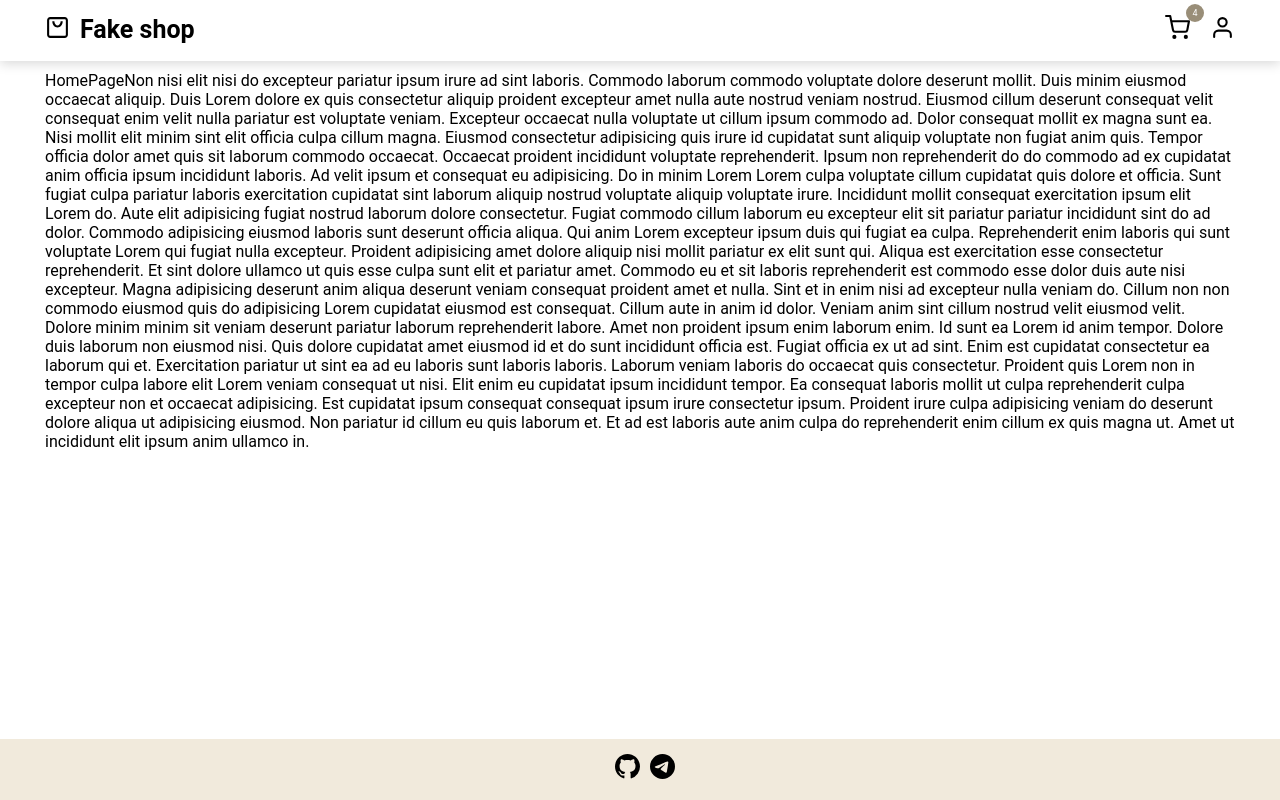
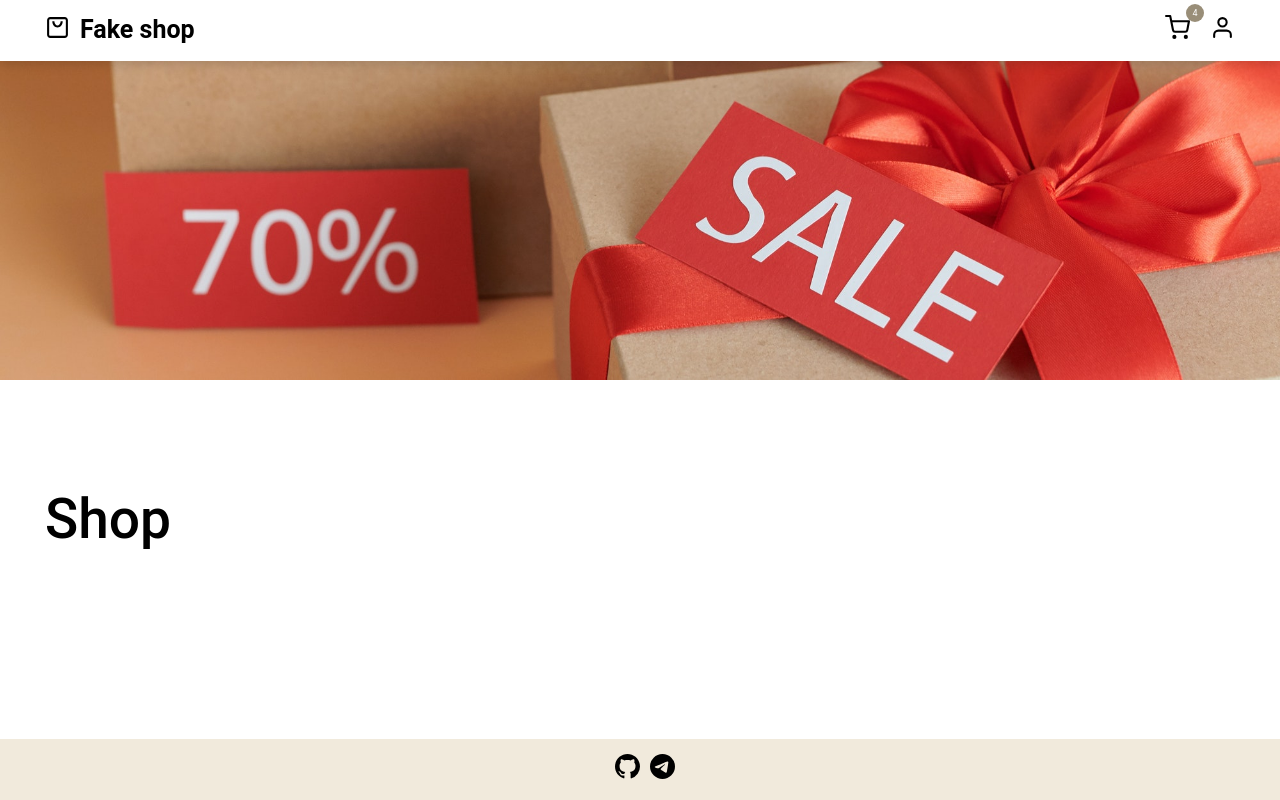
Before and after one commit to AlexLukoyanov/fake_shop_react_ts_rtk, a React (Create React App) app: page / in a window 1280 px wide. Built offline with nearby package versions, Linux system fonts and the light colour scheme.

Commit message:
feat: added main photo for home page

```diff
--- a/src/components/header/Header.module.scss
+++ b/src/components/header/Header.module.scss
@@ -23,7 +23,7 @@
     font-size: 20px;
   }
 
-  h1 {
+  h2 {
     margin: 0 0 0 10px;
     font-size: 20px;
 
@@ -39,7 +39,7 @@
       font-size: 25px;
     }
 
-    h1 {
+    h2 {
       font-size: 25px;
     }
   }
--- a/src/components/header/Header.tsx
+++ b/src/components/header/Header.tsx
@@ -1,6 +1,6 @@
-import { CgShoppingBag } from 'react-icons/cg';
-import Nav from './nav/Nav';
-import styles from './Header.module.scss';
+import { CgShoppingBag } from "react-icons/cg";
+import Nav from "./nav/Nav";
+import styles from "./Header.module.scss";
 
 const Header = () => {
   return (
@@ -11,7 +11,7 @@ const Header = () => {
             <span>
               <CgShoppingBag />
             </span>
-            <h1>Fake shop</h1>
+            <h2>Fake shop</h2>
           </div>
           <Nav />
         </div>
--- a/src/global.scss
+++ b/src/global.scss
@@ -36,7 +36,11 @@ li {
 
 .page {
   flex: 1 1 auto;
-  margin-top: 50px;
+  margin-top: 56px;
+
+  @media (min-width: 768px) {
+    margin-top: 60px;
+  }
 }
 
 .container {
@@ -45,6 +49,25 @@ li {
   padding: 5px;
 }
 
+h1 {
+  margin: 0;
+  font-weight: 500;
+  font-size: 30px;
+  line-height: 110%;
+
+  @media (min-width: 768px) {
+    font-size: 55px;
+  }
+}
+
+.main_photo {
+  margin-bottom: 50px;
+
+  @media (min-width: 768px) {
+    margin-bottom: 100px;
+  }
+}
+
 :root {
   --hover-color: #6e9c9f;
 }
--- a/src/pages/home-page/HomePage.tsx
+++ b/src/pages/home-page/HomePage.tsx
@@ -1,56 +1,11 @@
 const HomePage = () => {
   return (
     <div className="page">
+      <div className="main_photo">
+        <img width={"100%"} height={"100%"} src="img/main.jpg" alt="sale" />
+      </div>
       <div className="container">
-        <p>
-          HomePageNon nisi elit nisi do excepteur pariatur ipsum irure ad sint
-          laboris. Commodo laborum commodo voluptate dolore deserunt mollit.
-          Duis minim eiusmod occaecat aliquip. Duis Lorem dolore ex quis
-          consectetur aliquip proident excepteur amet nulla aute nostrud veniam
-          nostrud. Eiusmod cillum deserunt consequat velit consequat enim velit
-          nulla pariatur est voluptate veniam. Excepteur occaecat nulla
-          voluptate ut cillum ipsum commodo ad. Dolor consequat mollit ex magna
-          sunt ea. Nisi mollit elit minim sint elit officia culpa cillum magna.
-          Eiusmod consectetur adipisicing quis irure id cupidatat sunt aliquip
-          voluptate non fugiat anim quis. Tempor officia dolor amet quis sit
-          laborum commodo occaecat. Occaecat proident incididunt voluptate
-          reprehenderit. Ipsum non reprehenderit do do commodo ad ex cupidatat
-          anim officia ipsum incididunt laboris. Ad velit ipsum et consequat eu
-          adipisicing. Do in minim Lorem Lorem culpa voluptate cillum cupidatat
-          quis dolore et officia. Sunt fugiat culpa pariatur laboris
-          exercitation cupidatat sint laborum aliquip nostrud voluptate aliquip
-          voluptate irure. Incididunt mollit consequat exercitation ipsum elit
-          Lorem do. Aute elit adipisicing fugiat nostrud laborum dolore
-          consectetur. Fugiat commodo cillum laborum eu excepteur elit sit
-          pariatur pariatur incididunt sint do ad dolor. Commodo adipisicing
-          eiusmod laboris sunt deserunt officia aliqua. Qui anim Lorem excepteur
-          ipsum duis qui fugiat ea culpa. Reprehenderit enim laboris qui sunt
-          voluptate Lorem qui fugiat nulla excepteur. Proident adipisicing amet
-          dolore aliquip nisi mollit pariatur ex elit sunt qui. Aliqua est
-          exercitation esse consectetur reprehenderit. Et sint dolore ullamco ut
-          quis esse culpa sunt elit et pariatur amet. Commodo eu et sit laboris
-          reprehenderit est commodo esse dolor duis aute nisi excepteur. Magna
-          adipisicing deserunt anim aliqua deserunt veniam consequat proident
-          amet et nulla. Sint et in enim nisi ad excepteur nulla veniam do.
-          Cillum non non commodo eiusmod quis do adipisicing Lorem cupidatat
-          eiusmod est consequat. Cillum aute in anim id dolor. Veniam anim sint
-          cillum nostrud velit eiusmod velit. Dolore minim minim sit veniam
-          deserunt pariatur laborum reprehenderit labore. Amet non proident
-          ipsum enim laborum enim. Id sunt ea Lorem id anim tempor. Dolore duis
-          laborum non eiusmod nisi. Quis dolore cupidatat amet eiusmod id et do
-          sunt incididunt officia est. Fugiat officia ex ut ad sint. Enim est
-          cupidatat consectetur ea laborum qui et. Exercitation pariatur ut sint
-          ea ad eu laboris sunt laboris laboris. Laborum veniam laboris do
-          occaecat quis consectetur. Proident quis Lorem non in tempor culpa
-          labore elit Lorem veniam consequat ut nisi. Elit enim eu cupidatat
-          ipsum incididunt tempor. Ea consequat laboris mollit ut culpa
-          reprehenderit culpa excepteur non et occaecat adipisicing. Est
-          cupidatat ipsum consequat consequat ipsum irure consectetur ipsum.
-          Proident irure culpa adipisicing veniam do deserunt dolore aliqua ut
-          adipisicing eiusmod. Non pariatur id cillum eu quis laborum et. Et ad
-          est laboris aute anim culpa do reprehenderit enim cillum ex quis magna
-          ut. Amet ut incididunt elit ipsum anim ullamco in.
-        </p>
+        <h1>Shop</h1>
       </div>
     </div>
   );
```
Also changed, not shown: public/img/main.jpg (added).
